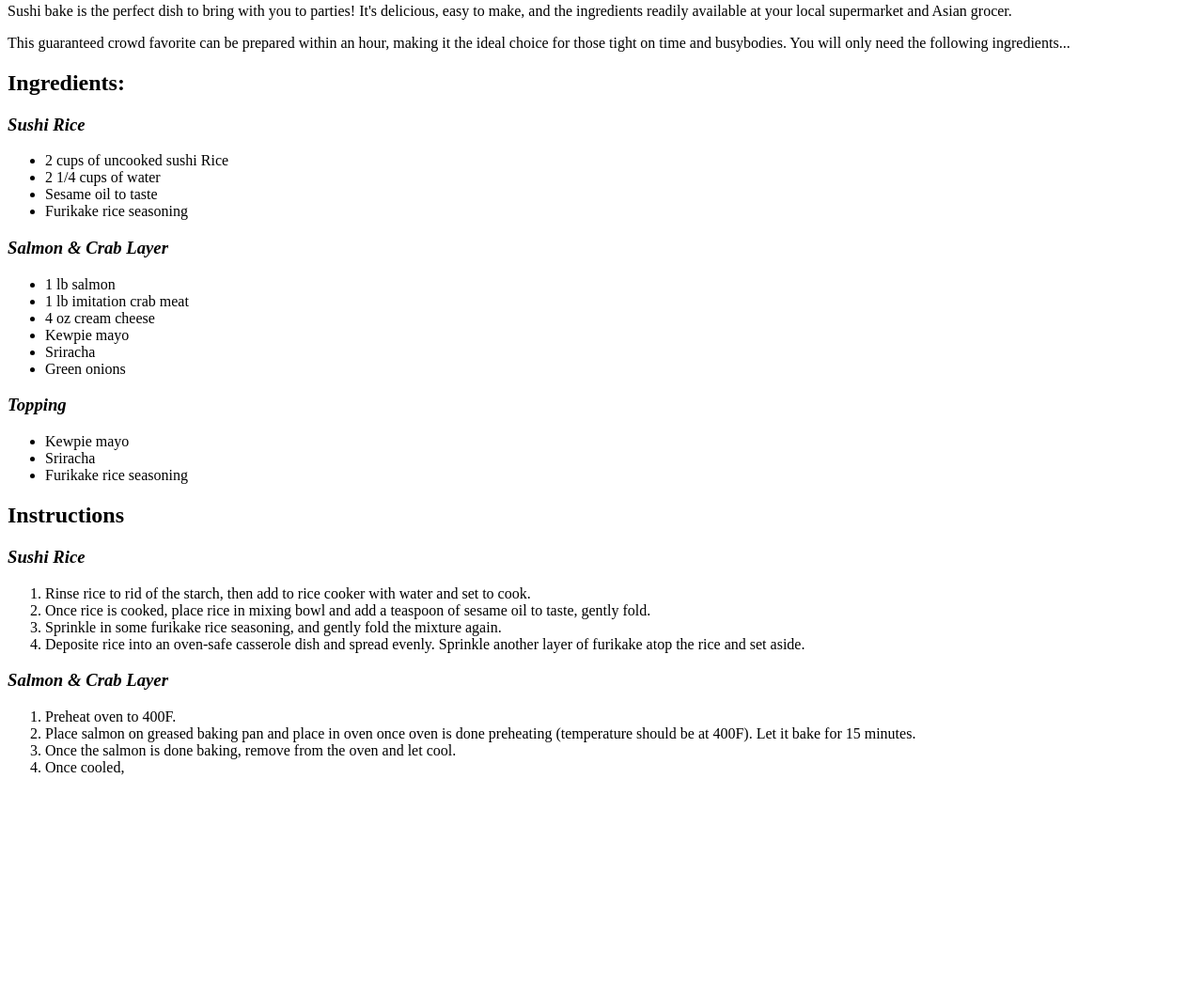
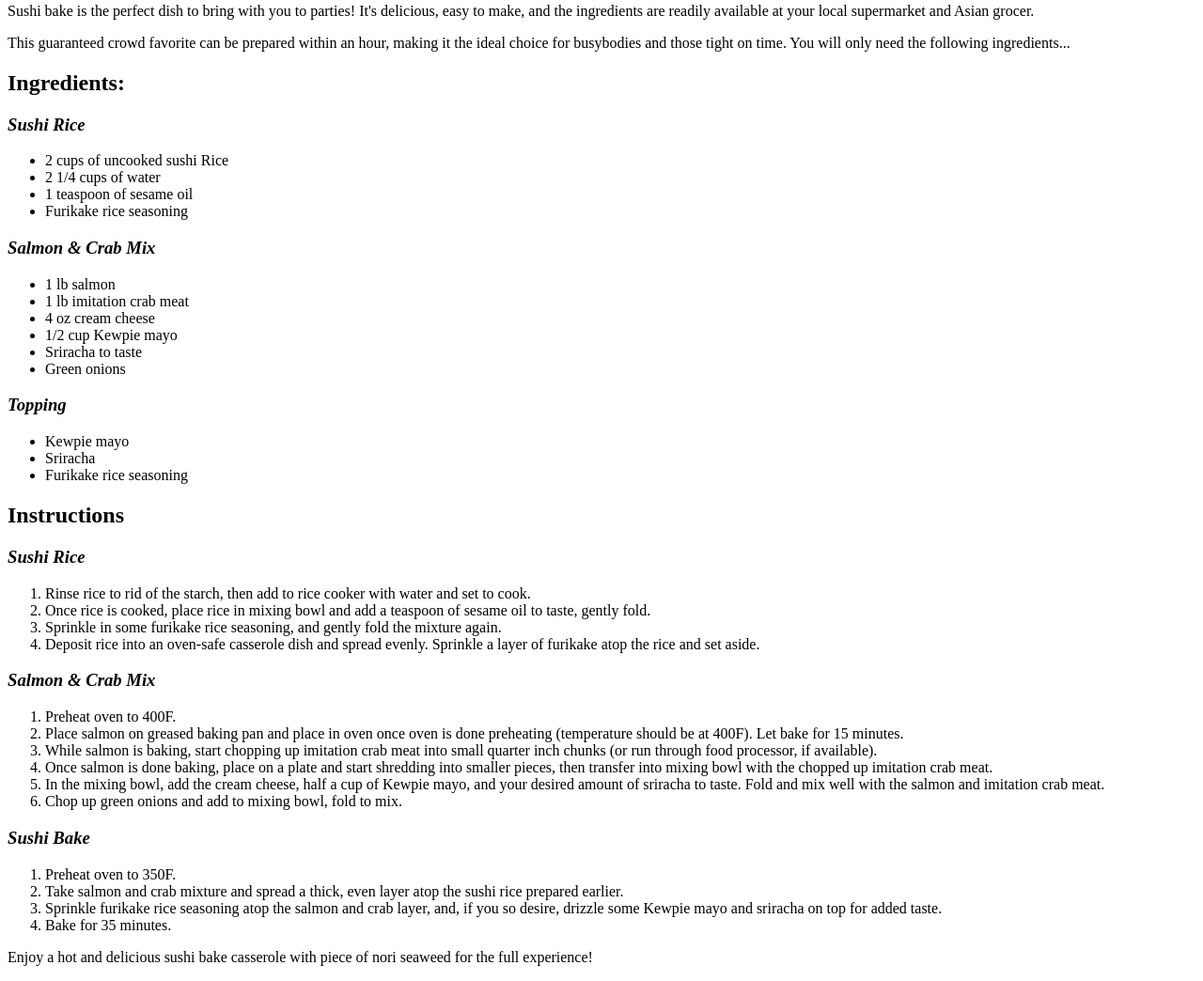
Before and after one commit to shleeann/odin-recipes, a plain HTML site: page recipes/sushibake.html in a window 1280 px wide. Shown: the part 648-1692 px from the top of the page at 94% size. Before the commit the page ends 1490 px from the top, so only its background shows below. Drawn offline with Linux system fonts and the light colour scheme.

Commit message:
Finished sushi bake recipe.

```diff
--- a/recipes/sushibake.html
+++ b/recipes/sushibake.html
@@ -11,24 +11,24 @@
         <img src="https://thebigmansworld.com/wp-content/uploads/2023/02/sushi-bake-recipe.jpg" alt="Slice of sushi bake" height="500px" width="500px">
 
         <h2>Description</h2>
-        <p>Sushi bake is the perfect dish to bring with you to parties! It's delicious, easy to make, and the ingredients readily available at your local supermarket and Asian grocer.</p>
-        <p>This guaranteed crowd favorite can be prepared within an hour, making it the ideal choice for those tight on time and busybodies. You will only need the following ingredients...</p>
+        <p>Sushi bake is the perfect dish to bring with you to parties! It's delicious, easy to make, and the ingredients are readily available at your local supermarket and Asian grocer.</p>
+        <p>This guaranteed crowd favorite can be prepared within an hour, making it the ideal choice for busybodies and those tight on time. You will only need the following ingredients...</p>
 
         <h2>Ingredients:</h2>
         <h3><em>Sushi Rice</em></h3>
         <ul>
             <li>2 cups of uncooked sushi Rice</li>
             <li>2 1/4 cups of water</li>
-            <li>Sesame oil to taste</li>
+            <li>1 teaspoon of sesame oil</li>
             <li>Furikake rice seasoning</li>
         </ul>
-        <h3><em>Salmon & Crab Layer</em></h3>
+        <h3><em>Salmon & Crab Mix</em></h3>
         <ul>
             <li>1 lb salmon</li>
             <li>1 lb imitation crab meat</li>
             <li>4 oz cream cheese</li>
-            <li>Kewpie mayo</li>
-            <li>Sriracha</li>
+            <li>1/2 cup Kewpie mayo</li>
+            <li>Sriracha to taste</li>
             <li>Green onions</li>
         </ul>
         <h3><em>Topping</em></h3>
@@ -44,14 +44,24 @@
             <li>Rinse rice to rid of the starch, then add to rice cooker with water and set to cook.</li>
             <li>Once rice is cooked, place rice in mixing bowl and add a teaspoon of sesame oil to taste, gently fold.</li>
             <li>Sprinkle in some furikake rice seasoning, and gently fold the mixture again.</li>
-            <li>Deposite rice into an oven-safe casserole dish and spread evenly. Sprinkle another layer of furikake atop the rice and set aside.</li>
+            <li>Deposit rice into an oven-safe casserole dish and spread evenly. Sprinkle a layer of furikake atop the rice and set aside.</li>
         </ol>
-        <h3><em>Salmon & Crab Layer</em></h3>
+        <h3><em>Salmon & Crab Mix</em></h3>
         <ol>
             <li>Preheat oven to 400F.</li>
-            <li>Place salmon on greased baking pan and place in oven once oven is done preheating (temperature should be at 400F). Let it bake for 15 minutes.</li>
-            <li>Once the salmon is done baking, remove from the oven and let cool.</li>
-            <li>Once cooled, </li>
+            <li>Place salmon on greased baking pan and place in oven once oven is done preheating (temperature should be at 400F). Let bake for 15 minutes.</li>
+            <li>While salmon is baking, start chopping up imitation crab meat into small quarter inch chunks (or run through food processor, if available).</li>
+            <li>Once salmon is done baking, place on a plate and start shredding into smaller pieces, then transfer into mixing bowl with the chopped up imitation crab meat.</li>
+            <li>In the mixing bowl, add the cream cheese, half a cup of Kewpie mayo, and your desired amount of sriracha to taste. Fold and mix well with the salmon and imitation crab meat.</li>
+            <li>Chop up green onions and add to mixing bowl, fold to mix.</li>
         </ol>
+        <h3><em>Sushi Bake</em></h3>
+        <ol>
+            <li>Preheat oven to 350F.</li>
+            <li>Take salmon and crab mixture and spread a thick, even layer atop the sushi rice prepared earlier.</li>
+            <li>Sprinkle furikake rice seasoning atop the salmon and crab layer, and, if you so desire, drizzle some Kewpie mayo and sriracha on top for added taste.</li>
+            <li>Bake for 35 minutes.</li>
+        </ol>
+        <p>Enjoy a hot and delicious sushi bake casserole with piece of nori seaweed for the full experience!</p>
     </body>
 </html>
```
